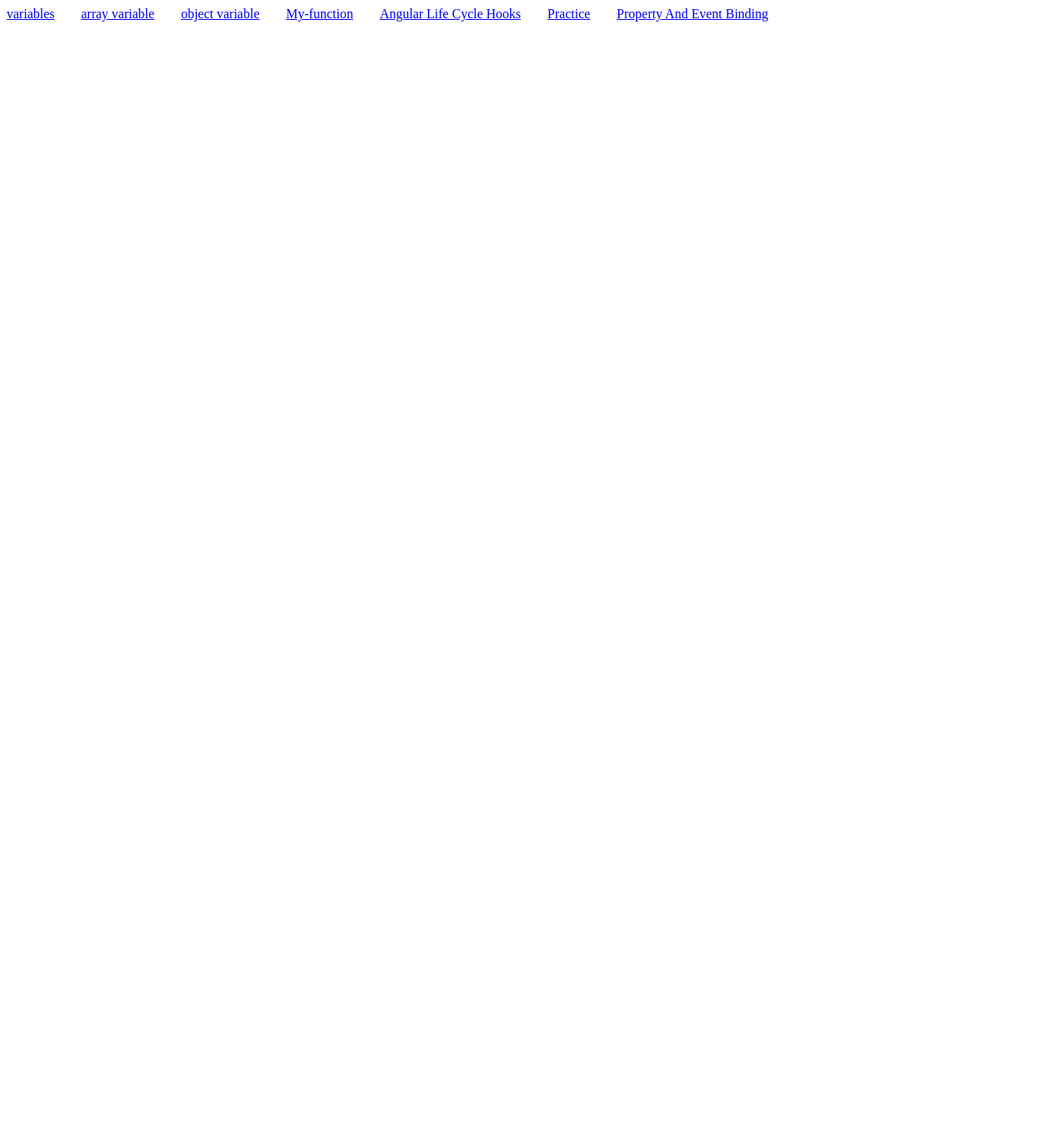
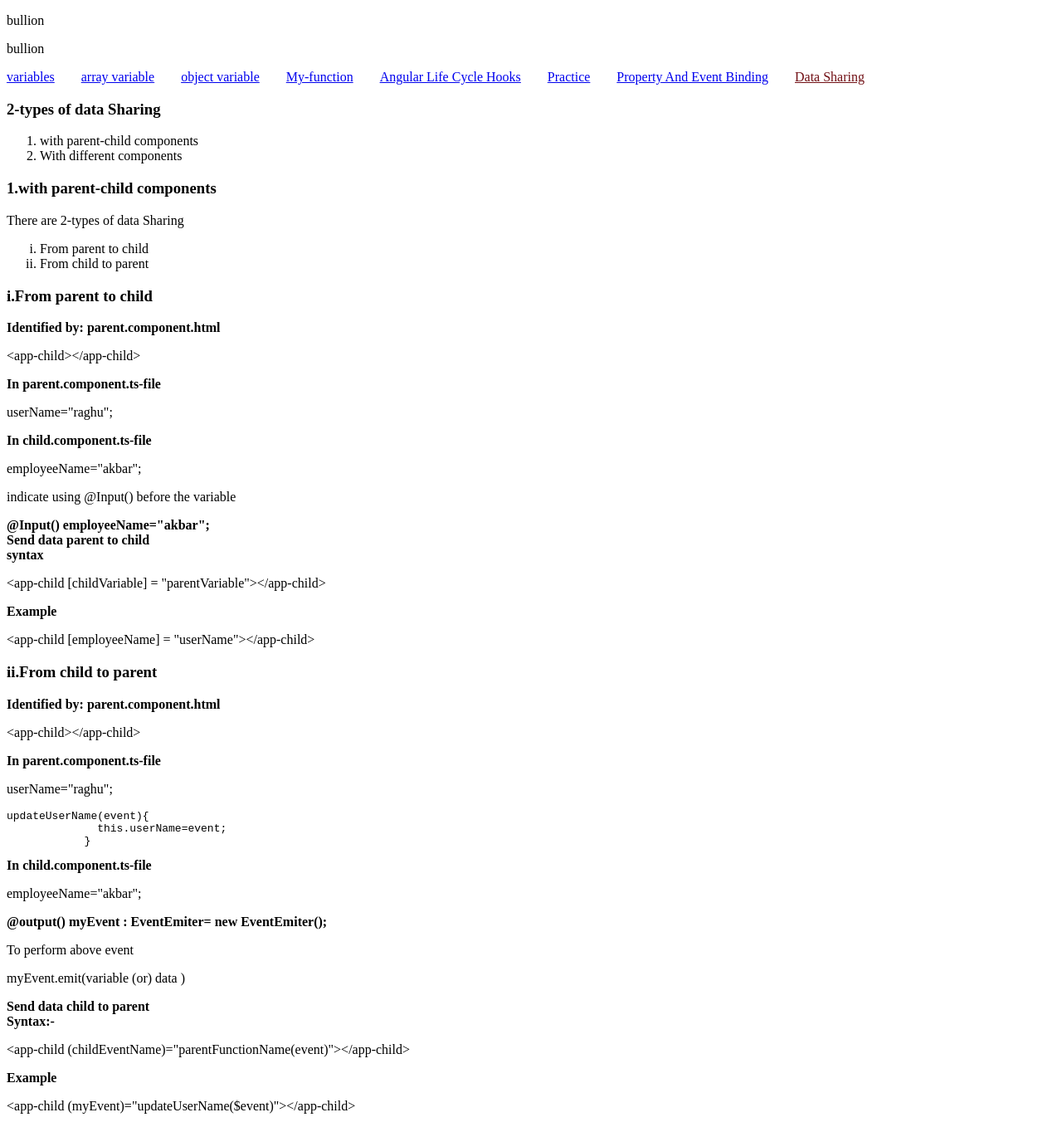
Before and after one commit to Battula-V/live-project, an Angular app: page /data-sharing in a window 1280 px wide. Before the commit this address led to /. Shown: the whole page at 83% size. Before the commit the page ends 800 px from the top, so only its background shows below. Built offline with nearby package versions, Linux system fonts and the light colour scheme.

Commit message:
datasharing added

```diff
--- a/src/app/app-routing.module.ts
+++ b/src/app/app-routing.module.ts
@@ -7,6 +7,7 @@ import { MyFunctionComponent } from './components/my-function/MyFunctionComponen
 import { LifeCycleHooksComponent } from './components/life-cycle-hooks/life-cycle-hooks.component';
 import { PracticeComponent } from './components/practice/practice.component';
 import { PropertyAndEventBindingsComponent } from './components/property-and-event-bindings/property-and-event-bindings.component';
+import { DataSharingComponent } from './components/data-sharing/data-sharing.component';
 
 
 const routes: Routes = [
@@ -37,6 +38,10 @@ const routes: Routes = [
   {
     path:"property-and-event-binding",
     component:PropertyAndEventBindingsComponent
+  },
+  {
+    path:"data-sharing",
+    component:DataSharingComponent
   }
 
 ];
--- a/src/app/app.component.html
+++ b/src/app/app.component.html
@@ -1,2 +1,3 @@
-<app-menu-bar></app-menu-bar>
+<p>{{officeName}}</p>
+<app-menu-bar [hostelName]="officeName" (myEvent)="userName($event)"></app-menu-bar>
 <router-outlet></router-outlet>
--- a/src/app/app.component.ts
+++ b/src/app/app.component.ts
@@ -6,5 +6,9 @@ import { Component } from '@angular/core';
   styleUrls: ['./app.component.scss']
 })
 export class AppComponent {
+  officeName="bullion";
   title = 'ui';
+  userName(event:any){
+    console.log(event);
+  }
 }
--- a/src/app/app.module.ts
+++ b/src/app/app.module.ts
@@ -12,6 +12,7 @@ import { LifeCycleHooksComponent } from './components/life-cycle-hooks/life-cycl
 import { FormsModule } from "@angular/forms";
 import { PracticeComponent } from './components/practice/practice.component';
 import { PropertyAndEventBindingsComponent } from './components/property-and-event-bindings/property-and-event-bindings.component';
+import { DataSharingComponent } from './components/data-sharing/data-sharing.component';
 
 @NgModule({
   declarations: [
@@ -23,7 +24,8 @@ import { PropertyAndEventBindingsComponent } from './components/property-and-eve
     MyFunctionComponent,
     LifeCycleHooksComponent,
     PracticeComponent,
-    PropertyAndEventBindingsComponent
+    PropertyAndEventBindingsComponent,
+    DataSharingComponent
   ],
   imports: [
     BrowserModule,
--- /dev/null
+++ b/src/app/components/data-sharing/data-sharing.component.html
@@ -0,0 +1,46 @@
+<h3>2-types of data Sharing</h3>
+<ol type="1">
+    <li>with parent-child components</li>
+    <li>With different components</li>
+</ol>
+
+<h3>1.with parent-child components</h3>
+        <p>There are 2-types of data Sharing</p>
+        <ol type="i">
+            <li>From parent to child</li>
+            <li>From child to parent</li>
+        </ol>
+
+        <h3>i.From parent to child</h3>
+            <b>Identified by:     parent.component.html</b>
+            <p>{{code1}}</p>
+            <b> In parent.component.ts-file</b>
+            <p> userName="raghu"; </p>
+
+            <b> In child.component.ts-file</b>
+            <p> employeeName="akbar"; </p>
+            <p> indicate using @Input() before the variable </p>
+            <b>  @Input() employeeName="akbar"; </b><br>
+            <b> Send data parent to child </b><br>
+            <b> syntax</b>
+            <p>{{code2}}</p>
+            <b> Example</b>
+            <p>{{code3}}</p>
+
+
+        <h3>ii.From child to parent</h3>
+            <b>Identified by:     parent.component.html</b>
+            <p>{{code1}}</p>
+            <b> In parent.component.ts-file</b>
+            <p> userName="raghu"; </p>
+            <pre>{{code4}}</pre>
+            <b> In child.component.ts-file</b>
+            <p> employeeName="akbar"; </p>
+            <b> @output() myEvent : EventEmiter= new EventEmiter(); </b>
+            <p> To perform above event </p>
+            <p> myEvent.emit(variable (or) data )</p>
+            <b> Send data child to parent </b><br>
+            <b>Syntax:-</b>
+            <p>{{code5}}</p>
+            <b> Example</b>
+            <p>{{code6}}</p>
--- /dev/null
+++ b/src/app/components/data-sharing/data-sharing.component.ts
@@ -0,0 +1,17 @@
+import { Component } from '@angular/core';
+
+@Component({
+  selector: 'app-data-sharing',
+  templateUrl: './data-sharing.component.html',
+  styleUrls: ['./data-sharing.component.scss']
+})
+export class DataSharingComponent {
+    code1=`<app-child></app-child>`;
+    code2=`<app-child [childVariable] = "parentVariable"></app-child>`;
+    code3=`<app-child [employeeName] = "userName"></app-child>`;
+    code4=`updateUserName(event){
+              this.userName=event;
+            }`;
+    code5=`<app-child (childEventName)="parentFunctionName(event)"></app-child>`;
+    code6=`<app-child (myEvent)="updateUserName($event)"></app-child>`;
+}
--- a/src/app/components/menu-bar/menu-bar.component.html
+++ b/src/app/components/menu-bar/menu-bar.component.html
@@ -1,3 +1,4 @@
+<p>{{hostelName}}</p>
 <div class="flex-layout">
     <div>
         <a routerLink="">variables</a>
@@ -20,4 +21,7 @@
     <div>
         <a routerLink="property-and-event-binding" routerLinkActive="color-1"> Property And Event Binding</a>
     </div>
+    <div>
+        <a routerLink="data-sharing" routerLinkActive="color-1">Data Sharing</a>
+    </div>
 </div>
--- a/src/app/components/menu-bar/menu-bar.component.ts
+++ b/src/app/components/menu-bar/menu-bar.component.ts
@@ -1,10 +1,15 @@
-import { Component } from '@angular/core';
+import { Component, EventEmitter, Input, OnInit, Output } from '@angular/core';
 
 @Component({
   selector: 'app-menu-bar',
   templateUrl: './menu-bar.component.html',
   styleUrls: ['./menu-bar.component.scss']
 })
-export class MenuBarComponent {
+export class MenuBarComponent implements OnInit{
+  ngOnInit(): void {
+    this.myEvent.emit("ramu");
+  }
+  @Input() hostelName="omsri";
+  @Output() myEvent : EventEmitter<any> = new EventEmitter;
 
 }
```
Also changed, not shown: src/app/components/data-sharing/data-sharing.component.scss (added), 1 other file (tests, documents, lock files or other folders).
